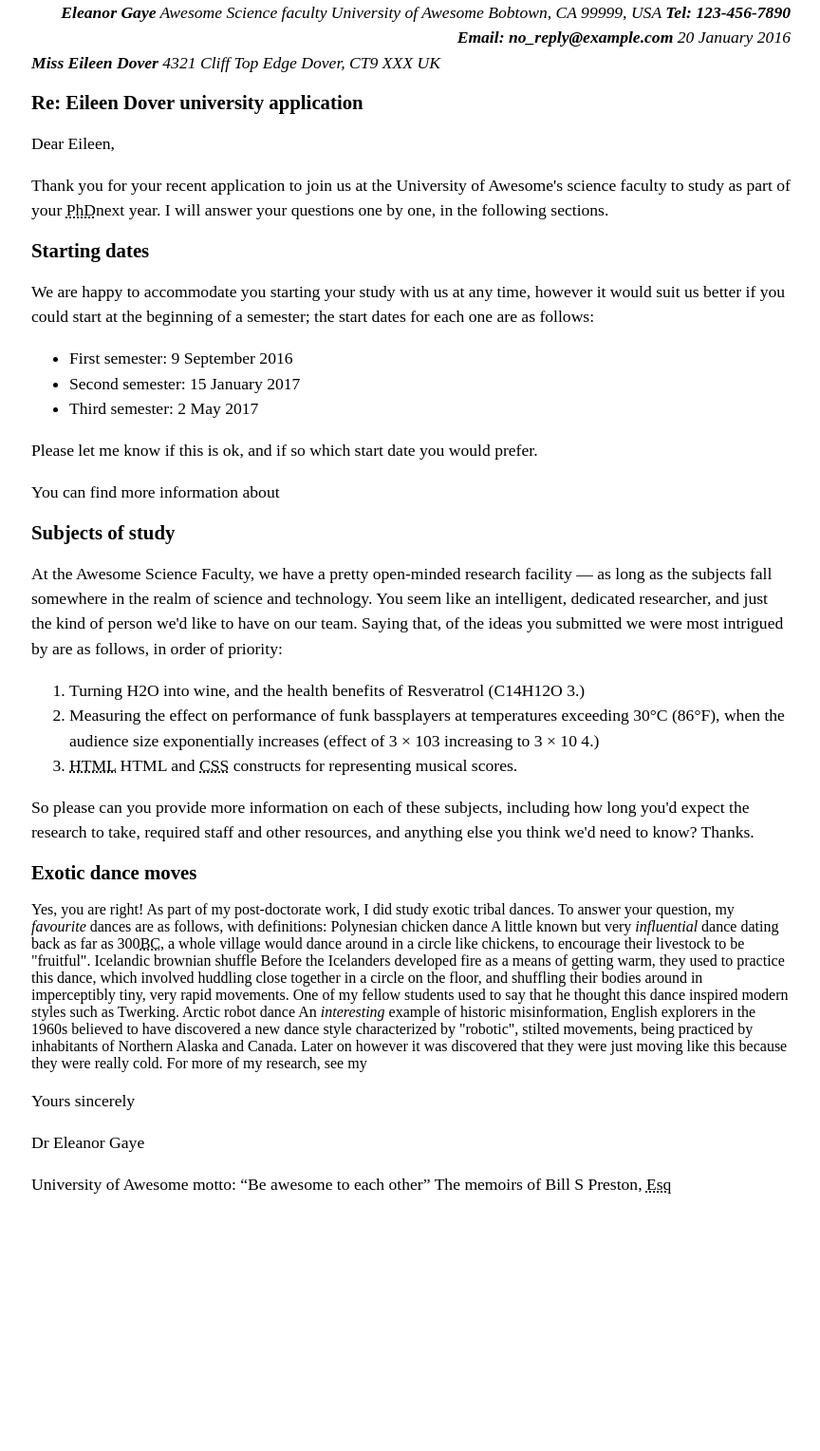
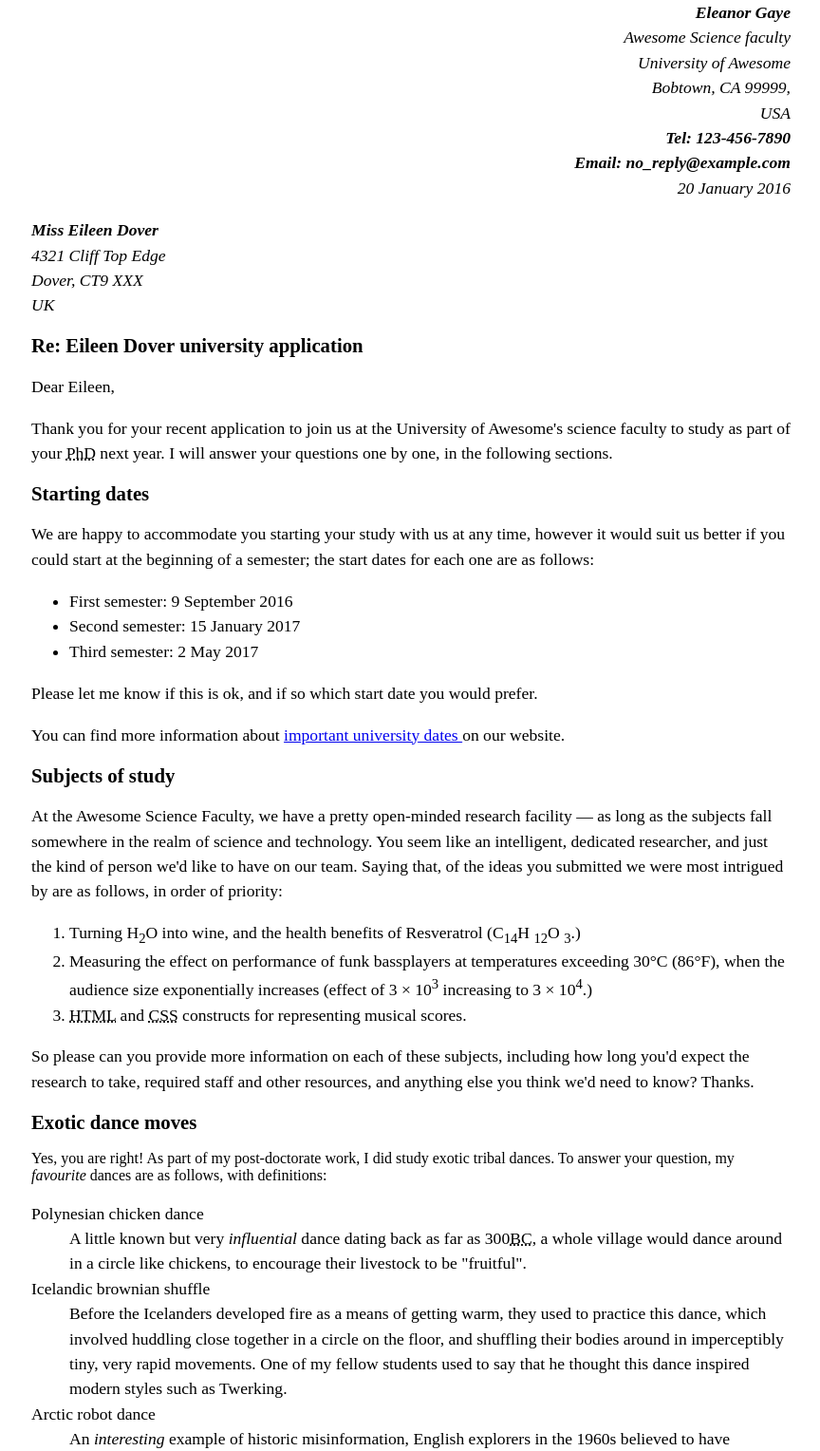
Before and after one commit to EmilyAlabi/6B2, a plain HTML site: page letter.html in a window 1280 px wide. Shown: the top 1528 px of the page at 95% size, without its empty margins (207-1071 px from the left). Before the commit the page ends 1278 px from the top, so only its background shows below. Drawn offline with Linux system fonts and the light colour scheme.

Commit message:
commit message

```diff
--- a/letter.html
+++ b/letter.html
@@ -35,21 +35,22 @@ p, li, dd, dt, address {
 <body>
     <main>
         <address class="sender-column">
-            <strong>Eleanor Gaye</strong>
-            Awesome Science faculty
-            University of Awesome
-            Bobtown, CA 99999,
-            USA
-            <strong>Tel: 123-456-7890</strong>
-            <strong>Email: no_reply@example.com</strong>
+            <strong>Eleanor Gaye</strong> <br>
+            Awesome Science faculty <br>
+            University of Awesome <br>
+            Bobtown, CA 99999, <br>
+            USA <br>
+            <strong>Tel: 123-456-7890</strong> <br>
+            <strong>Email: no_reply@example.com</strong> <br>
 
-            <time class="sender-column" datetime="2016-01-20">20 January 2016</time>
+            <time class="sender-column" datetime="2016-01-20">20 January 2016</time> <br>
         </address>
+        <br>
         <address>
-            <strong>Miss Eileen Dover</strong>
-            4321 Cliff Top Edge
-            Dover, CT9 XXX
-            UK
+            <strong>Miss Eileen Dover</strong> <br>
+            4321 Cliff Top Edge <br>
+            Dover, CT9 XXX <br>
+            UK <br>
         </address>
 
 
@@ -57,7 +58,7 @@ p, li, dd, dt, address {
 
             <p>Dear Eileen,</p>
 
-            <p>Thank you for your recent application to join us at the University of Awesome's science faculty to study as part of your <abbr title="Doctor of Physiology">PhD</abbr>next year. I will answer your questions one by one, in the following sections.</p>
+            <p>Thank you for your recent application to join us at the University of Awesome's science faculty to study as part of your <abbr title="Doctor of Physiology">PhD</abbr> next year. I will answer your questions one by one, in the following sections.</p>
 
            <h2>Starting dates</h2>
 
@@ -70,17 +71,17 @@ p, li, dd, dt, address {
             </ul>
 
             <p>Please let me know if this is ok, and if so which start date you would prefer.</p>
-            <p>You can find more information about <a href="http://example.com" important university dates on our website></a></p>
+            <p>You can find more information about <a href="http://example.com">important university dates </a>on our website.</p>
 
             <h2>Subjects of study</h2>
 
             <p>At the Awesome Science Faculty, we have a pretty open-minded research facility — as long as the subjects fall somewhere in the realm of science and technology. You seem like an intelligent, dedicated researcher, and just the kind of person we'd like to have on our team. Saying that, of the ideas you submitted we were most intrigued by are as follows, in order of priority:</p>
             <ol>
                 <li>
-                    Turning H2O into wine, and the health benefits of Resveratrol (C<subscript>14</subscript>H<subscript>12</subscript>O <subscript>3</subscript>.)
+                    Turning H<sub>2</sub>O into wine, and the health benefits of Resveratrol (C<sub>14</sub>H <sub>12</sub>O <sub>3</sub>.)
                 </li>
-                <li>Measuring the effect on performance of funk bassplayers at temperatures exceeding 30°C (86°F), when the audience size exponentially increases (effect of 3 × 10<superscript>3</superscript> increasing to 3 × 10 <superscript>4</superscript>.)</li>
-                <li><abbr title="HyperText Markup Language">HTML</abbr> HTML and <abbr title="cascading style sheet">CSS</abbr> constructs for representing musical scores.</li>
+                <li>Measuring the effect on performance of funk bassplayers at temperatures exceeding 30°C (86°F), when the audience size exponentially increases (effect of 3 × 10<sup>3</sup> increasing to 3 × 10<sup>4</sup>.)</li>
+                <li><abbr title="HyperText Markup Language">HTML</abbr> and <abbr title="Cascading Style Sheet">CSS</abbr> constructs for representing musical scores.</li>
             </ol>
              <p>So please can you provide more information on each of these subjects, including how long you'd expect the research to take, required staff and other resources, and anything else you think we'd need to know? Thanks.
             </p>
@@ -89,18 +90,22 @@ p, li, dd, dt, address {
 
             Yes, you are right! As part of my post-doctorate work, I did study exotic tribal dances. To answer your question, my <em>favourite</em> dances are as follows, with definitions:
 
-            Polynesian chicken dance
-            A little known but very <em >influential</em> dance dating back as far as 300<abbr title="Before Christ">BC</abbr>, a whole village would dance around in a circle like chickens, to encourage their livestock to be "fruitful".
-            Icelandic brownian shuffle
-            Before the Icelanders developed fire as a means of getting warm, they used to practice this dance, which involved huddling close together in a circle on the floor, and shuffling their bodies around in imperceptibly tiny, very rapid movements. One of my fellow students used to say that he thought this dance inspired modern styles such as Twerking.
-            Arctic robot dance
-            An <em>interesting</em> example of historic misinformation, English explorers in the 1960s believed to have discovered a new dance style characterized by "robotic", stilted movements, being practiced by inhabitants of Northern Alaska and Canada. Later on however it was discovered that they were just moving like this because they were really cold.
+            <dl>
+                <dt>Polynesian chicken dance</dt>
+                <dd>A little known but very <em >influential</em> dance dating back as far as 300<abbr title="Before Christ">BC</abbr>, a whole village would dance around in a circle like chickens, to encourage their livestock to be "fruitful".</dd>
 
-            For more of my research, see my <a href="http://example.com" exotic dance research page></a>
+            <dt>Icelandic brownian shuffle</dt>
+            <dd>Before the Icelanders developed fire as a means of getting warm, they used to practice this dance, which involved huddling close together in a circle on the floor, and shuffling their bodies around in imperceptibly tiny, very rapid movements. One of my fellow students used to say that he thought this dance inspired modern styles such as Twerking.</dd>
+
+            <dt>Arctic robot dance</dt>
+            <dd>An <em>interesting</em> example of historic misinformation, English explorers in the 1960s believed to have discovered a new dance style characterized by "robotic", stilted movements, being practiced by inhabitants of Northern Alaska and Canada. Later on however it was discovered that they were just moving like this because they were really cold.
+            </dd>
+            </dl>
+            For more of my research, see my <a href="http://example.com">exotic dance research page.</a>
 
             <p>Yours sincerely</p>
             <p>Dr Eleanor Gaye</p>
-            <p>University of Awesome motto: <q>Be awesome to each other</q> The memoirs of Bill S Preston, <abbr title="Esquire">Esq</abbr>
+            <p>University of Awesome motto: <q>Be awesome to each other</q> <cite>The memoirs of Bill S Preston</cite>, <abbr title="Esquire">Esq</abbr>
             </p>
     </main>
 
```
